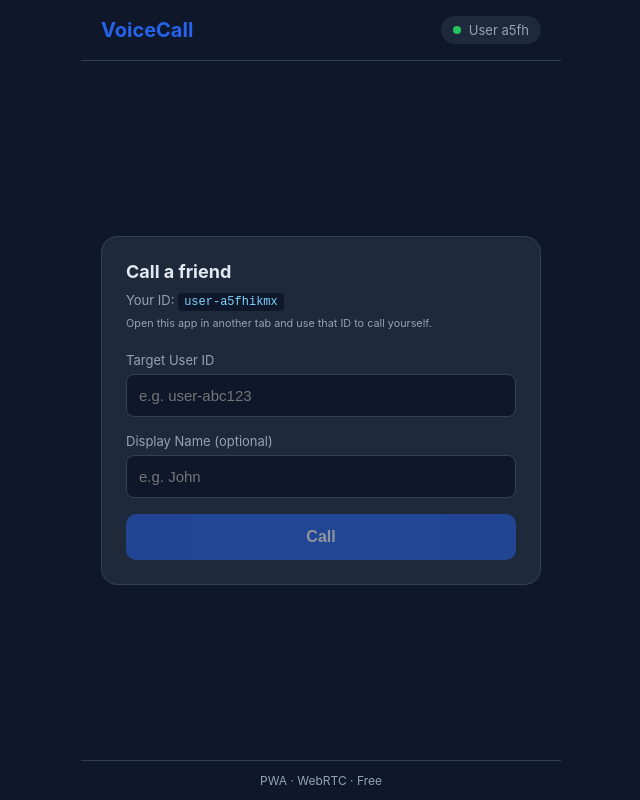
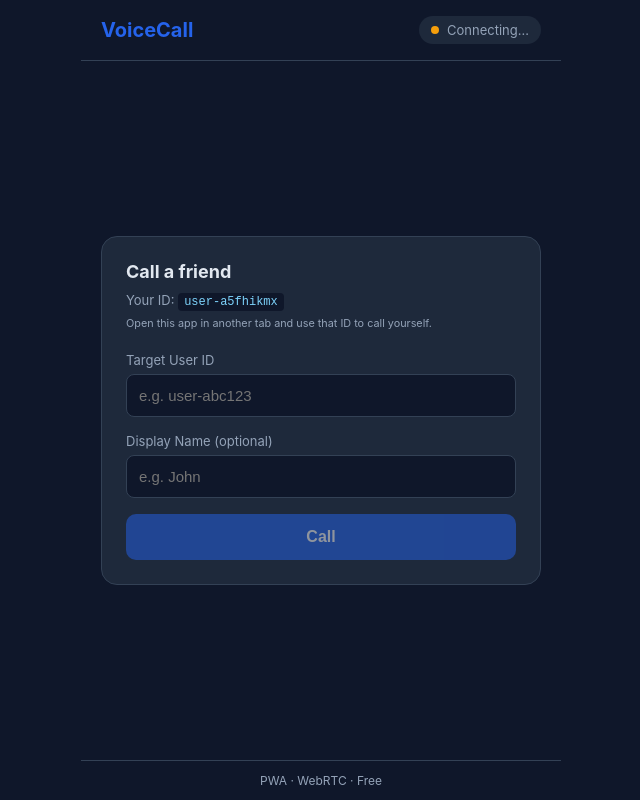
Before and after one commit to Ankitbhalke137/voicecall-pwa, a React (Vite) app in the folder client/: page / in a window 1280 px wide. Shown: the whole page, without its empty margins (319-959 px from the left). Built offline with nearby package versions, Linux system fonts and the light colour scheme; no server answers.

Commit message:
Fix stale SW cache: network-first navigation, bump cache version, add socket status indicator

```diff
--- a/client/src/App.tsx
+++ b/client/src/App.tsx
@@ -22,7 +22,7 @@ export default function App() {
   const [targetId, setTargetId] = useState('');
   const [targetName, setTargetName] = useState('');
 
-  const { status, remoteUser, error, call, answer, decline, hangup } = useCallSession(userId, userName);
+  const { status, remoteUser, error, socketState, call, answer, decline, hangup } = useCallSession(userId, userName);
 
   const isCallActive =
     status === 'RINGING_OUTBOUND' ||
@@ -30,12 +30,20 @@ export default function App() {
     status === 'CONNECTED' ||
     status === 'RECONNECTING';
 
+  const socketLabel: Record<string, { text: string; cls: string }> = {
+    connecting: { text: 'Connecting…', cls: 'socket-connecting' },
+    open: { text: 'Server connected', cls: 'socket-open' },
+    closed: { text: 'Server disconnected', cls: 'socket-closed' },
+    error: { text: 'Connection error', cls: 'socket-closed' }
+  };
+  const socketInfo = socketLabel[socketState];
+
   return (
     <div className="app">
       <header className="app-header">
         <h1>VoiceCall</h1>
         <div className="user-chip">
-          <span className="user-dot" /> {userName}
+          <span className={`socket-dot ${socketInfo.cls}`} /> {socketInfo.text}
         </div>
       </header>
 
--- a/client/src/hooks/useCallSession.ts
+++ b/client/src/hooks/useCallSession.ts
@@ -1,11 +1,14 @@
-import { useEffect, useRef } from 'react';
+import { useEffect, useRef, useState } from 'react';
 import { CallSessionManager } from '../services/webrtc';
 import { useCallStore } from '../store/callStore';
 
 const SOCKET_URL = import.meta.env.VITE_SOCKET_URL || 'ws://localhost:8080/ws';
 
+export type SocketState = 'connecting' | 'open' | 'closed' | 'error';
+
 export function useCallSession(userId: string, userName: string) {
   const managerRef = useRef<CallSessionManager | null>(null);
+  const [socketState, setSocketState] = useState<SocketState>('connecting');
   const {
     status,
     remoteUser,
@@ -22,6 +25,8 @@ export function useCallSession(userId: string, userName: string) {
     const manager = new CallSessionManager(SOCKET_URL, userId, userName);
     managerRef.current = manager;
 
+    setSocketState('connecting');
+    manager.onSocketState = setSocketState;
     manager.onStatusChange = setStatus;
     manager.onIncomingCall = (caller, callId) => setIncoming(caller, callId);
     manager.onRemoteStream = () => {};
@@ -69,5 +74,5 @@ export function useCallSession(userId: string, userName: string) {
     reset();
   };
 
-  return { status, remoteUser, error, call, answer, decline, hangup };
+  return { status, remoteUser, error, socketState, call, answer, decline, hangup };
 }
--- a/client/src/index.css
+++ b/client/src/index.css
@@ -64,6 +64,25 @@ body {
   height: 8px;
   border-radius: 50%;
   background: var(--green);
+}
+
+.socket-dot {
+  width: 8px;
+  height: 8px;
+  border-radius: 50%;
+  background: var(--text-dim);
+}
+
+.socket-open {
+  background: var(--green);
+}
+
+.socket-connecting {
+  background: #f59e0b;
+}
+
+.socket-closed {
+  background: var(--red);
 }
 
 .app-main {
--- a/client/src/services/webrtc.ts
+++ b/client/src/services/webrtc.ts
@@ -17,6 +17,7 @@ export class CallSessionManager {
   private pendingIceCandidates: RTCIceCandidateInit[] = [];
 
   public onStatusChange: ((status: CallStatus) => void) | null = null;
+  public onSocketState: ((state: 'connecting' | 'open' | 'closed' | 'error') => void) | null = null;
   public onIncomingCall: ((caller: UserInfo, callId: string) => void) | null = null;
   public onRemoteStream: ((stream: MediaStream) => void) | null = null;
   public onError: ((message: string) => void) | null = null;
@@ -49,6 +50,9 @@ export class CallSessionManager {
       ]
     };
     this.registerSocketEvents();
+    this.socket.onopen = () => this.onSocketState?.('open');
+    this.socket.onclose = () => this.onSocketState?.('closed');
+    this.socket.onerror = () => this.onSocketState?.('error');
   }
 
   public waitForConnection(): Promise<void> {
```
Also changed, not shown: client/public/sw.js (+25 -6 lines).
